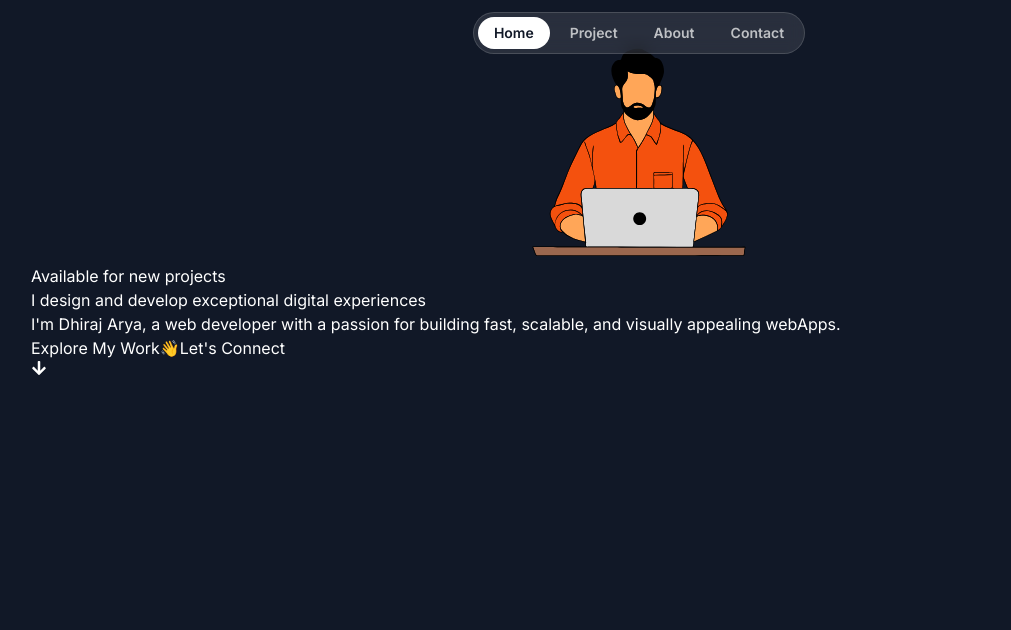
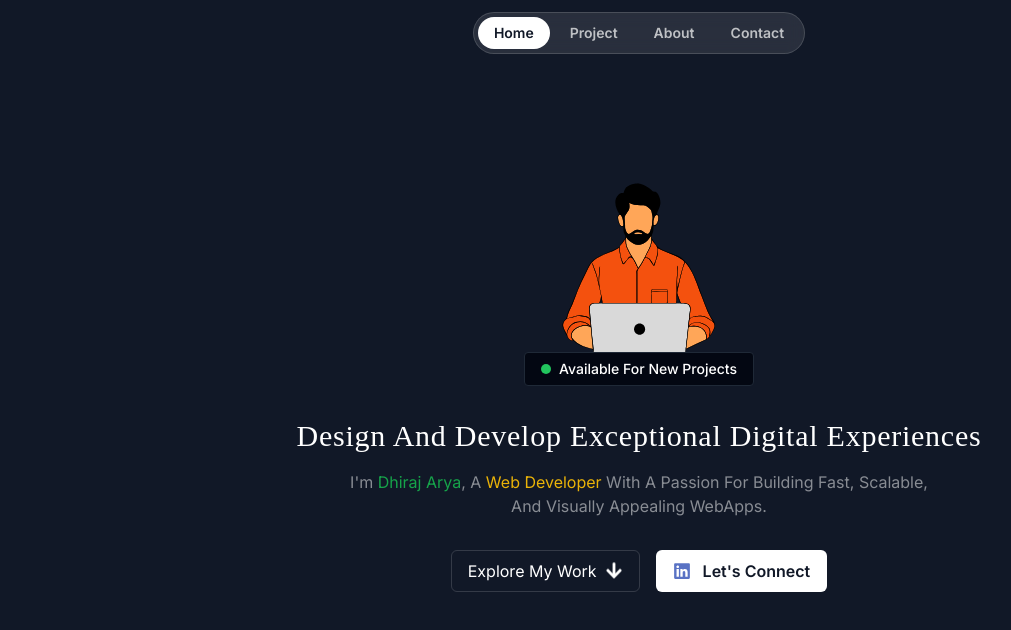
Before and after one commit to dhirajaryaa/modern-Portfolio, a React (Vite) app: page / in a window 1280 px wide. Shown: the top 630 px of the page, without its empty margins (1-1012 px from the left). Built offline with nearby package versions, Linux system fonts and the light colour scheme; a web font is replaced by a local one.

Commit message:
style: hero section styling done

```diff
--- a/src/components/Hero.jsx
+++ b/src/components/Hero.jsx
@@ -1,44 +1,67 @@
 import React from "react";
 import PersonWithLaptop from "../assets/images/heroimg.svg";
-import { BiDownArrow } from "react-icons/bi";
-import { FaArrowCircleDown, FaArrowDown } from "react-icons/fa";
+import { FaArrowDown, FaLinkedin } from "react-icons/fa";
 
 function Hero() {
   return (
-    <section>
-      <div className="container pt-10">
+    <section className="py-32 md:py-44" aria-labelledby="hero-title">
+      <div className="container ">
         {/* hero img  */}
-        <div className="flex items-center justify-center">
+        <div className="flex flex-col items-center" role="img" aria-label="A Person work on laptop">
           <img
-            className="size-56"
+            className="size-48 "
             src={PersonWithLaptop}
             alt="A Person work on laptop"
           />
-        </div>
-        {/* adding status to the page */}
-        <div>
-          <span></span>
-          <p>Available for new projects</p>
+          {/* adding status to the page */}
+          <div
+            className="flex items-center gap-2 bg-gray-950 border border-gray-800 px-4 py-1.5 -mt-4 capitalize rounded"
+            aria-label="Available for new projects"
+          >
+            <div className="size-2.5 bg-green-500 rounded-full" aria-hidden="true"></div>
+            <p className="text-sm font-medium">Available for new projects</p>
+          </div>
         </div>
         {/* adding content */}
 
-        <h1>I design and develop exceptional digital experiences</h1>
-        <p>
-          I'm <span>Dhiraj Arya</span>, a web developer with a passion for
-          building fast, scalable, and visually appealing webApps.
+        <h1
+          className="text-3xl font-serif text-center tracking-wide mt-8 capitalize"
+          id="hero-title"
+        >
+          Design and Develop Exceptional Digital Experiences
+        </h1>
+        <p
+          className="mt-4 text-center md:w-1/2 w-full mx-auto text-white/50 text-sm md:text-base capitalize"
+          aria-label="I'm Dhiraj Arya, a web developer with a passion for building fast, scalable, and visually appealing webApps."
+        >
+          I'm <span className="text-green-600 ">Dhiraj Arya</span>, a{" "}
+          <span className="text-yellow-500">web developer</span> with a passion
+          for building fast, scalable, and visually appealing webApps.
         </p>
         {/* adding call to action btn  */}
-        <div className="">
-          <button>
+        <div className="flex flex-col md:flex-row gap-4 mt-8 items-center justify-center">
+          <a
+            href="#project"
+            className="inline-flex items-center gap-2 border border-white/15 px-4 py-2 rounded-md text-white hover:bg-white/10 duration-200"
+            aria-label="Explore My Work"
+          >
             <span>Explore My Work</span>
-            <span>
-              <FaArrowDown />
+            <span className="animate-bounce" aria-hidden="true">
+              <FaArrowDown size={18} />
             </span>
-          </button>
-          <button>
-            <span>👋</span>
+          </a>
+          <a
+            href="https://www.linkedin.com/in/dhirajaryaa0/"
+            target="_blank"
+            rel="noopener noreferrer"
+            className="inline-flex items-center gap-3 border border-white/15 px-4 py-2 rounded-md bg-white hover:bg-white/80 text-gray-900 font-semibold duration-200"
+            aria-label="Let's Connect on LinkedIn"
+          >
+            <span className="animate-pulse" aria-hidden="true">
+              <FaLinkedin size={18} className="text-blue-800" />
+            </span>
             <span>Let's Connect</span>
-          </button>
+          </a>
         </div>
       </div>
     </section>
```
